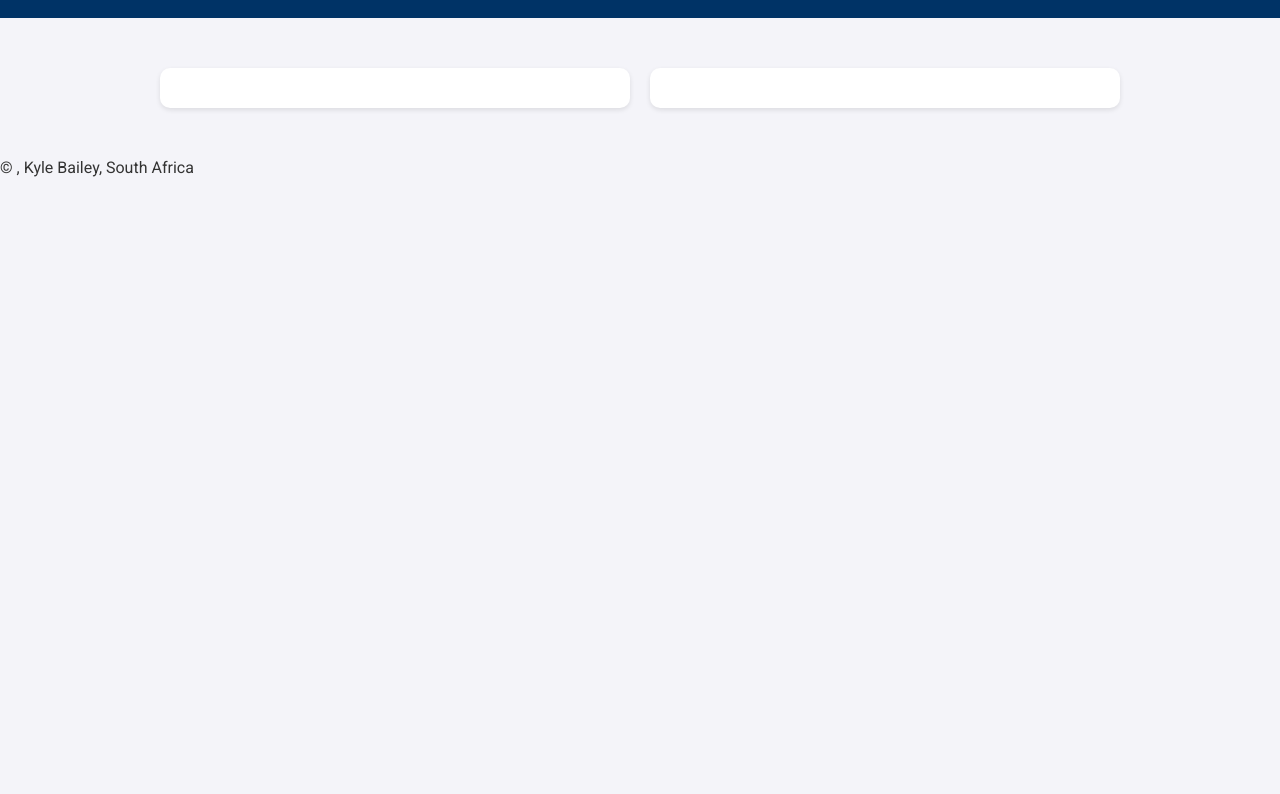
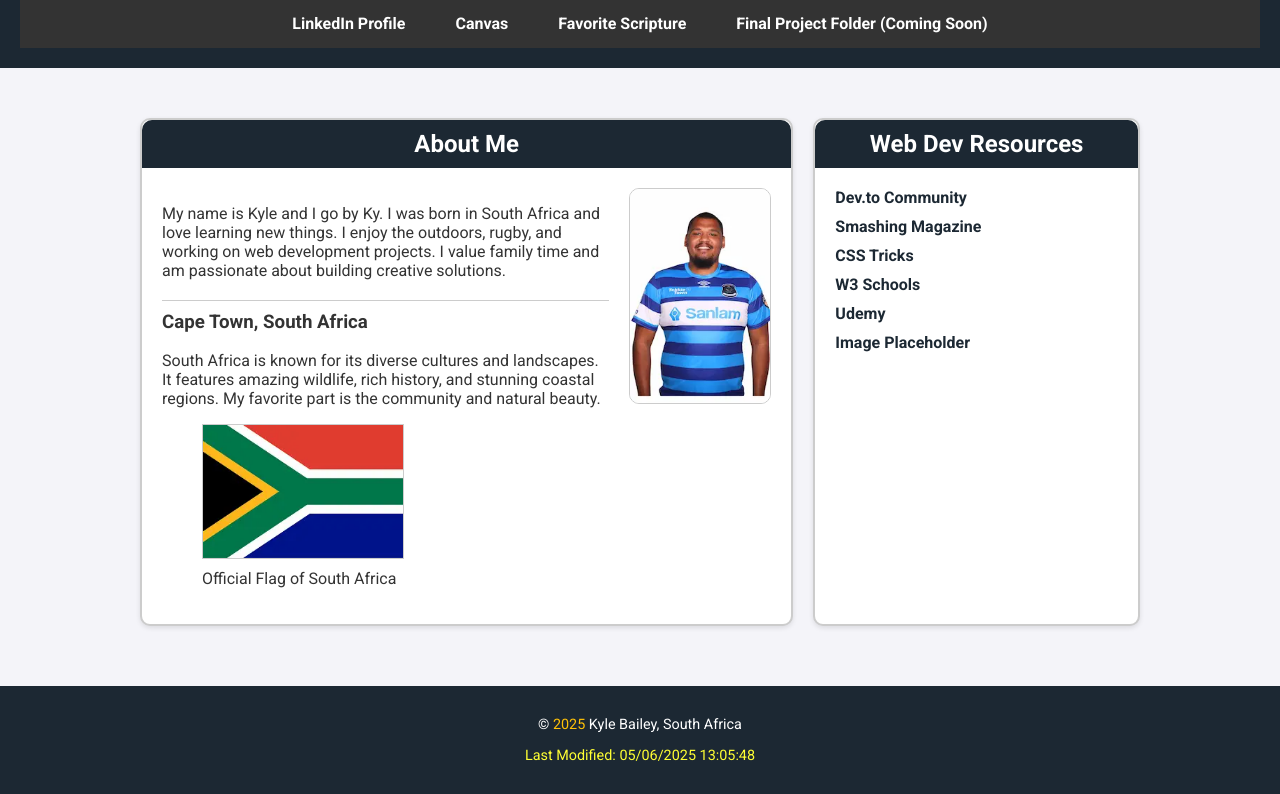
Before and after one commit to Kylerb54321/wdd131, a plain HTML site: page index.html in a window 1280 px wide. Shown: the part 98-892 px from the top of the page. Before the commit the page ends 800 px from the top, so only its background shows below. Drawn offline with nearby package versions, Linux system fonts and the light colour scheme; files that its build step writes are made by us from their sources.

Commit message:
linked properly

```diff
--- a/index.html
+++ b/index.html
@@ -3,12 +3,13 @@
 <head>
   <meta charset="UTF-8">
   <meta name="viewport" content="width=device-width, initial-scale=1.0">
-  <meta name="description" content="WDD 131 - Dynamic Web Fundamentals - Kyle Bailey">
+  <meta name="description" content="WDD 131 – Dynamic Web Fundamentals by Kyle Bailey.">
   <meta name="author" content="Kyle Bailey">
   <title>WDD 131 – Dynamic Web Fundamentals - Kyle Bailey</title>
-  <link rel="stylesheet" href="base.css">
-  <script src="getdates.js" defer></script>
+  <link rel="stylesheet" href="styles/base.css">
   <link rel="stylesheet" href="https://fonts.googleapis.com/css?family=Roboto:400,700&display=swap">
+  <link rel="stylesheet" href="https://fonts.googleapis.com/css?family=Playfair+Display&display=swap">
+  <script src="scripts/getdates.js" defer></script>
 </head>
 <body>
   <header>
@@ -23,13 +24,37 @@
     </nav>
   </header>
   <main>
-    <section class="card"></section>
-    <section class="card"></section>
+    <section class="card">
+        <h2 class="card-title">About Me</h2>
+        <div class="about-container">
+        <div class="about-text">
+            <p>My name is Kyle and I go by Ky. I was born in South Africa and love learning new things. I enjoy the outdoors, rugby, and working on web development projects. I value family time and am passionate about building creative solutions.</p>
+            <h3>Cape Town, South Africa</h3>
+            <p>South Africa is known for its diverse cultures and landscapes. It features amazing wildlife, rich history, and stunning coastal regions. My favorite part is the community and natural beauty.</p>
+            <figure>
+              <img class="flag-image" src="images/saflag.webp" alt="Official Flag of South Africa">
+              <figcaption>Official Flag of South Africa</figcaption>
+            </figure>
+        </div>
+        <div class="about-image">
+            <img src="images/profile.webp" alt="Kyle Bailey">
+        </div>
+        </div>
+        </section>
+        <section class="card">
+          <h2 class="card-title">Web Dev Resources</h2>
+          <ul class="resource-links">
+            <li><a href="https://dev.to" target="_blank">Dev.to Community</a></li>
+            <li><a href="https://www.smashingmagazine.com/" target="_blank">Smashing Magazine</a></li>
+            <li><a href="https://css-tricks.com/" target="_blank">CSS Tricks</a></li>
+            <li><a href="https://www.w3schools.com/" target="_blank">W3 Schools</a></li>
+            <li><a href="https://www.udemy.com/" target="_blank">Udemy</a></li>
+            <li><a href="https://imageplaceholder.com/" target="_blank">Image Placeholder</a></li>
+          </ul>
+        </section>
   </main>
   <footer>
-    <p>
-        &copy; <span id="currentyear"></span>, Kyle Bailey, South Africa
-    </p>
+    <p>&copy; <span id="currentyear"></span> Kyle Bailey, South Africa</p>
     <p id="lastModified"></p>
   </footer>
 </body>
--- a/styles/base.css
+++ b/styles/base.css
@@ -6,7 +6,7 @@ body {
 }
 
 header {
-    background-color: #003366;
+  background-color: #1C2833;
   color: white;
   padding: 20px;
   text-align: center;
@@ -14,42 +14,131 @@ body {
 
 header h1 {
   font-family: 'Playfair Display', serif;
-    margin: 0;
+  font-size: 1.8rem;
+}
+
+header h1 span {
+  color: #ffc107;
+}
+
+nav {
+  background-color: #333;
 }
 
 nav ul {
   list-style: none;
   display: flex;
   justify-content: center;
-    gap: 20px;
-    padding: 0;
-    margin: 20px 0 0 0;
+  gap: 30px;
+  padding: 15px;
+  margin: 0;
 }
 
 nav a {
   text-decoration: none;
   color: white;
-    padding: 10px 15px;
-    border-radius: 5px;
-    transition: background-color 0.3s ease;
+  font-weight: bold;
+  transition: color 0.3s, background-color 0.3s;
+  padding: 5px 10px;
+  border-radius: 4px;
 }
 
 nav a:hover {
   background-color: #005599;
+  color: #fff;
 }
 
 main {
-    max-width: 960px;
+  max-width: 1000px;
   margin: 30px auto;
   padding: 20px;
   display: grid;
+  grid-template-columns: 2fr 1fr;
   gap: 20px;
-    grid-template-columns: repeat(auto-fit, minmax(250px, 1fr));
 }
 
 .card {
   background: white;
   padding: 20px;
   border-radius: 10px;
+  border: 2px solid #ccc;
   box-shadow: 0 2px 5px rgba(0,0,0,0.1);
 }
+
+.card-title {
+  background-color: #1C2833;
+  color: white;
+  margin: -20px -20px 20px -20px;
+  padding: 10px;
+  border-top-left-radius: 10px;
+  border-top-right-radius: 10px;
+  text-align: center;
+  font-weight: bold;
+}
+
+.about-container {
+  display: flex;
+  flex-direction: row;
+  gap: 20px;
+  align-items: flex-start;
+}
+
+.about-text {
+  flex: 2;
+}
+
+.about-text h3 {
+  margin-top: 20px;
+  font-weight: bold;
+  border-top: 1px solid #ccc;
+  padding-top: 10px;
+}
+
+.about-image img {
+  max-width: 140px;
+  border-radius: 10px;
+  border: 1px solid #ccc;
+}
+
+.resource-links {
+  list-style-type: none;
+  padding-left: 0;
+}
+
+.resource-links li {
+  margin-bottom: 10px;
+}
+
+.resource-links a {
+  color: #1C2833;
+  font-weight: bold;
+  text-decoration: none;
+}
+
+.resource-links a:hover {
+  text-decoration: underline;
+}
+
+.flag-image {
+  max-width: 200px;
+  border: 1px solid #ccc;
+  display: block;
+  margin-bottom: 10px;
+}
+
+footer {
+  background-color: #1C2833;
+  color: white;
+  text-align: center;
+  padding: 15px;
+  font-size: 0.9rem;
+  margin-top: 40px;
+}
+
+footer span {
+  color: #ffc107;
+}
+
+#lastModified {
+  color: #ffff33;
+}
```
Also changed, not shown: images/profile.webp (added), images/saflag.webp (added). Lines whose indentation alone changed are shown as unchanged.
